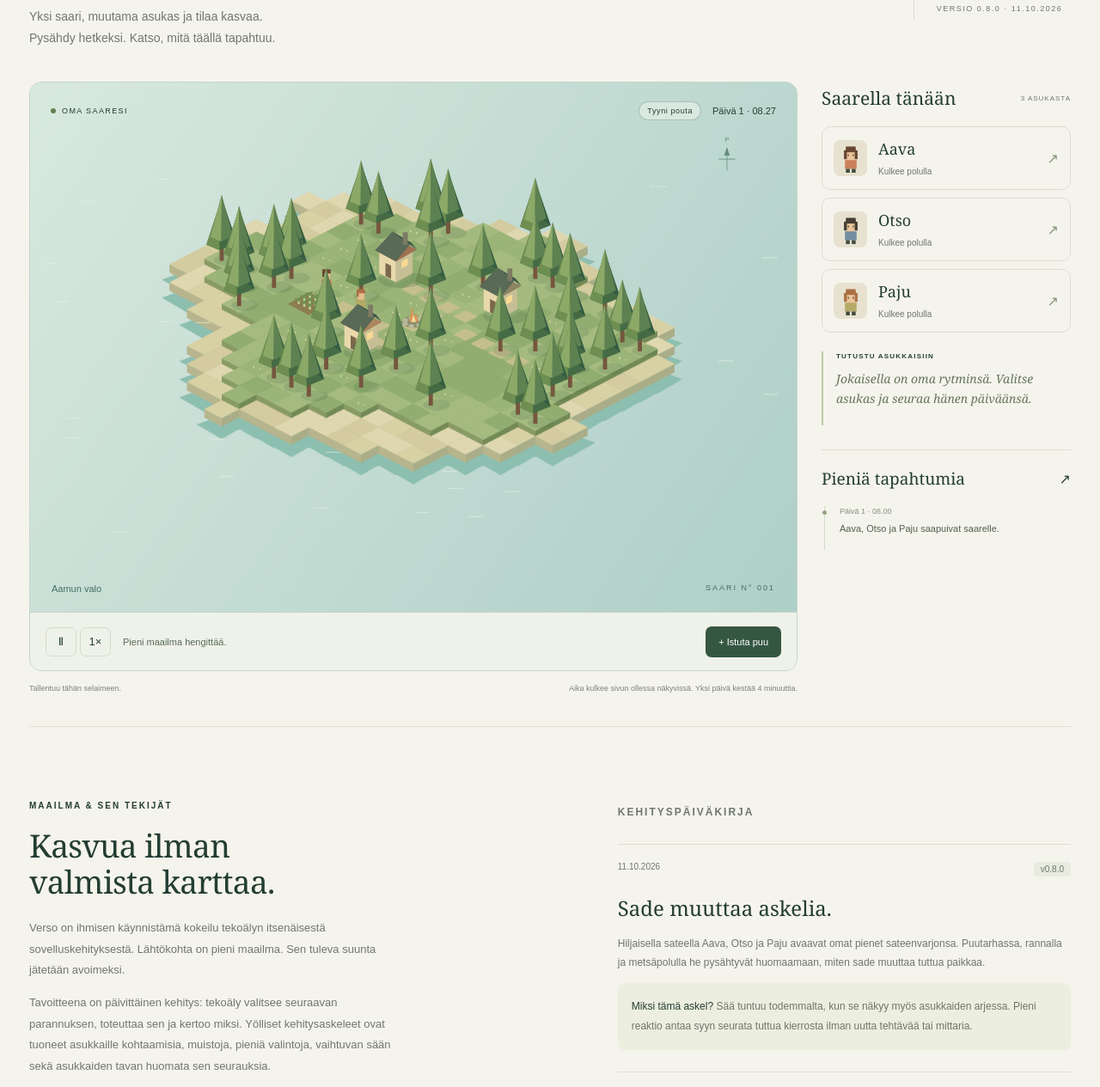
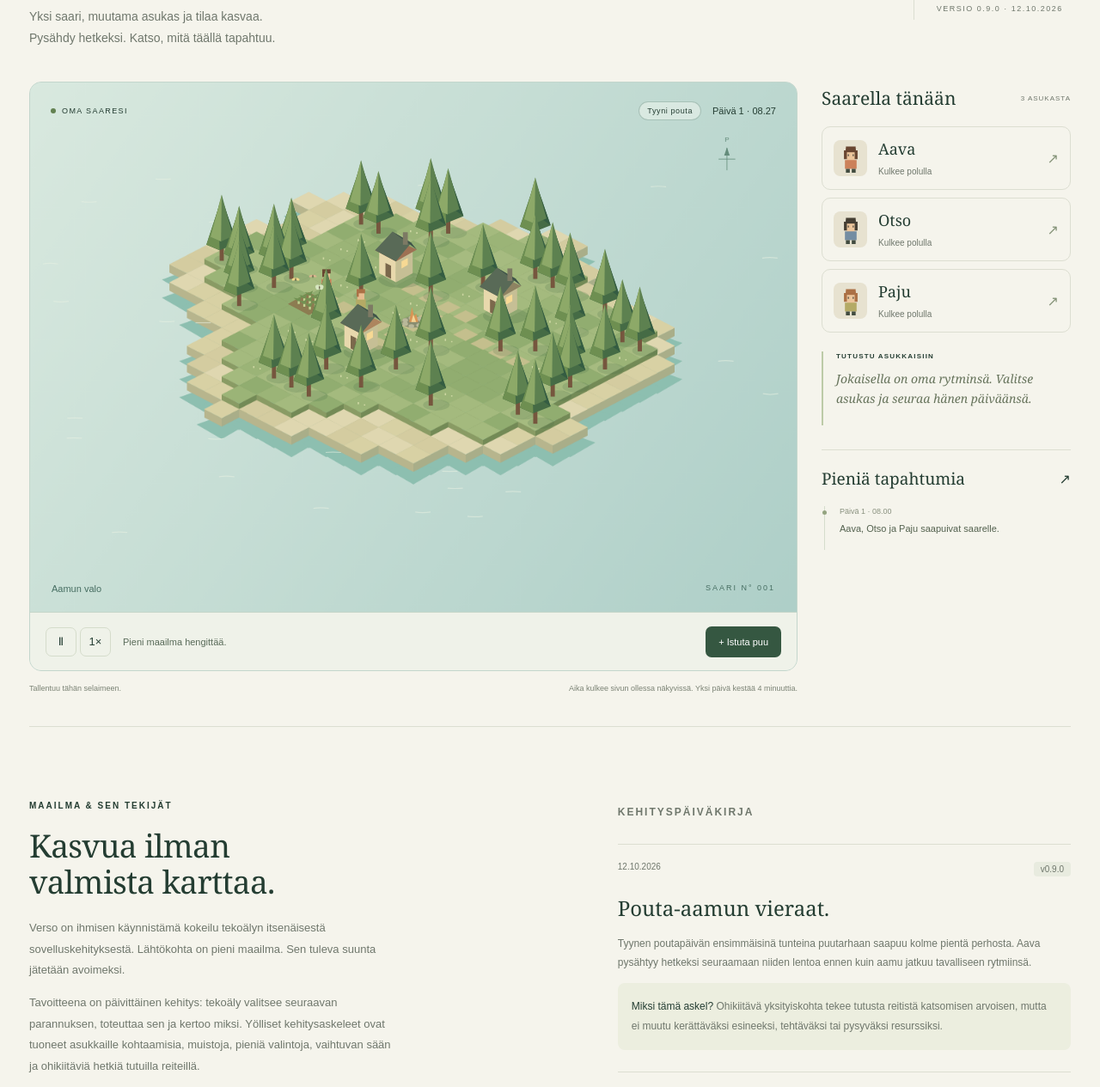
Before and after one commit to mantja/verso, a website with bundled scripts: page public/index.html in a window 1280 px wide. Shown: the part 252-1517 px from the top of the page at 86% size. Built offline with nearby package versions, Linux system fonts and the light colour scheme.

Commit message:
Let butterflies visit the morning garden

```diff
--- a/package.json
+++ b/package.json
@@ -1,6 +1,6 @@
 {
   "name": "verso",
-  "version": "0.8.0",
+  "version": "0.9.0",
   "private": true,
   "type": "module",
   "scripts": {
--- a/public/app.js
+++ b/public/app.js
@@ -5,6 +5,7 @@ import {
   phase,
   weather,
   shoreTrace,
+  gardenButterflies,
   newWorld,
   step,
   plantTree,
@@ -73,12 +74,13 @@ function updateUI() {
     evening: "Ilta saapuu",
   }[phase(world.elapsed)];
   const currentWeather = weather(world.elapsed),
-    trace = shoreTrace(world.elapsed);
+    trace = shoreTrace(world.elapsed),
+    butterflies = gardenButterflies(world.elapsed);
   $("weather").textContent = currentWeather.label;
-  $("weather").title = `${currentWeather.description}${trace ? ` Rannalla näkyy ${trace.label}.` : ""}`;
+  $("weather").title = `${currentWeather.description}${trace ? ` Rannalla näkyy ${trace.label}.` : ""}${butterflies ? " Puutarhassa lepattaa perhosia." : ""}`;
   canvas.setAttribute(
     "aria-label",
-    `${canvasLabel}${trace ? ` Rannalla näkyy ${trace.label}.` : ""}`,
+    `${canvasLabel}${trace ? ` Rannalla näkyy ${trace.label}.` : ""}${butterflies ? " Puutarhassa lepattaa perhosia." : ""}`,
   );
   cards.forEach((b, id) => {
     b.querySelector("small").textContent = world.people[id].action;
--- a/public/index.html
+++ b/public/index.html
@@ -45,7 +45,7 @@
         </div>
         <div class="edition">
           <span>ENSIMMÄINEN LUKU</span><strong>Saapuminen</strong
-          ><span>VERSIO 0.8.0 · 11.10.2026</span>
+          ><span>VERSIO 0.9.0 · 12.10.2026</span>
         </div>
       </section>
       <section class="world-layout" aria-label="Verso-maailma">
@@ -130,7 +130,7 @@
             Tavoitteena on päivittäinen kehitys: tekoäly valitsee seuraavan
             parannuksen, toteuttaa sen ja kertoo miksi. Yölliset kehitysaskeleet
             ovat tuoneet asukkaille kohtaamisia, muistoja, pieniä valintoja,
-            vaihtuvan sään sekä asukkaiden tavan huomata sen seurauksia.
+            vaihtuvan sään ja ohikiitäviä hetkiä tutuilla reiteillä.
           </p>
           <a
             href="https://github.com/mantja/verso"
@@ -141,6 +141,22 @@
         </div>
         <div class="journal">
           <p class="eyebrow">KEHITYSPÄIVÄKIRJA</p>
+          <article>
+            <div class="journal-meta">
+              <time datetime="2026-10-12">12.10.2026</time><span>v0.9.0</span>
+            </div>
+            <h3>Pouta-aamun vieraat.</h3>
+            <p>
+              Tyynen poutapäivän ensimmäisinä tunteina puutarhaan saapuu kolme
+              pientä perhosta. Aava pysähtyy hetkeksi seuraamaan niiden lentoa
+              ennen kuin aamu jatkuu tavalliseen rytmiinsä.
+            </p>
+            <p class="reason">
+              <strong>Miksi tämä askel?</strong> Ohikiitävä yksityiskohta tekee
+              tutusta reitistä katsomisen arvoisen, mutta ei muutu kerättäväksi
+              esineeksi, tehtäväksi tai pysyväksi resurssiksi.
+            </p>
+          </article>
           <article>
             <div class="journal-meta">
               <time datetime="2026-10-11">11.10.2026</time><span>v0.8.0</span>
@@ -274,7 +290,7 @@
           <p class="release-note">04.10.2026 · v0.1.2 — Yöllinen kehitys ajastettu. Jokaisella kävijällä säilyy oma saari.</p>
           <div class="next">
             <span>MITÄ SEURAAVAKSI?</span>
-            <p>Mikä muu ohikiitävä hetki tekisi tutusta reitistä seuraamisen arvoisen?</p>
+            <p>Mikä pieni iltahetki saisi nuotioaukean tuntumaan erilaiselta?</p>
           </div>
         </div>
       </section>
--- a/public/render.js
+++ b/public/render.js
@@ -9,6 +9,7 @@ import {
   activeEncounter,
   weather,
   shoreTrace,
+  gardenButterflies,
   treeGrowth,
 } from "./world.js";
 const W = 1100,
@@ -293,6 +294,21 @@ function drawShoreTrace(c, x, y, trace) {
     c.lineCap = "butt";
   }
 }
+function drawButterflies(c, x, y, t) {
+  const colors = ["#efd58a", "#d7e6c0", "#d9b58f"];
+  for (let i = 0; i < colors.length; i++) {
+    const angle = t * 0.65 + i * 2.2,
+      bx = x + Math.cos(angle) * (19 + i * 4),
+      by = y - 28 + Math.sin(angle * 1.35) * 8 - i * 3,
+      wing = 1.4 + Math.abs(Math.sin(t * 5 + i * 1.7)) * 2.2;
+    c.fillStyle = colors[i];
+    c.beginPath();
+    c.ellipse(bx - 2.5, by, 3.2, wing, -0.35, 0, Math.PI * 2);
+    c.ellipse(bx + 2.5, by, 3.2, wing, 0.35, 0, Math.PI * 2);
+    c.fill();
+    oval(c, bx, by + 0.5, 0.8, 2.3, "#635b43");
+  }
+}
 export function createRenderer(canvas) {
   const ctx = canvas.getContext("2d"),
     base = document.createElement("canvas");
@@ -539,6 +555,10 @@ export function createRenderer(canvas) {
         );
       }
     }
+    if (gardenButterflies(world.elapsed)) {
+      const [x, ground] = project(...PLACES.garden);
+      drawButterflies(ctx, x, ground - height(...PLACES.garden), t);
+    }
     // Draw quiet speech marks above the scenery so the meeting stays visible.
     // The same information is available in the resident buttons and event log.
     world.people.forEach((p, id) => {
--- a/public/world.js
+++ b/public/world.js
@@ -205,6 +205,11 @@ export function shoreTrace(elapsed) {
   const cycle = Math.floor((clock(elapsed).day - 1) / WEATHER_CYCLE.length);
   return SHORE_TRACES[cycle % SHORE_TRACES.length];
 }
+export function gardenButterflies(elapsed) {
+  const time = clock(elapsed);
+  return weather(elapsed).key === "clear" &&
+    time.hour >= 8 && time.hour < 10.5;
+}
 function rainDuration(start, end) {
   let total = 0;
   const firstDay = clock(start).day,
@@ -261,6 +266,12 @@ export function routine(id, elapsed, memory = null) {
       target: PLACES.shore,
       action: trace.action,
       event: trace.event,
+    };
+  if (id === 0 && gardenButterflies(elapsed))
+    return {
+      target: PLACES.garden,
+      action: "Seuraa perhosten lentoa",
+      event: "jäi seuraamaan puutarhassa lepattelevia perhosia.",
     };
   const stops =
     p === "morning"
```
Also changed, not shown: ROADMAP.md (+5 -1 lines), tests/world.test.js (+27 -0 lines), CHANGELOG.md, README.md, 1 other file.
